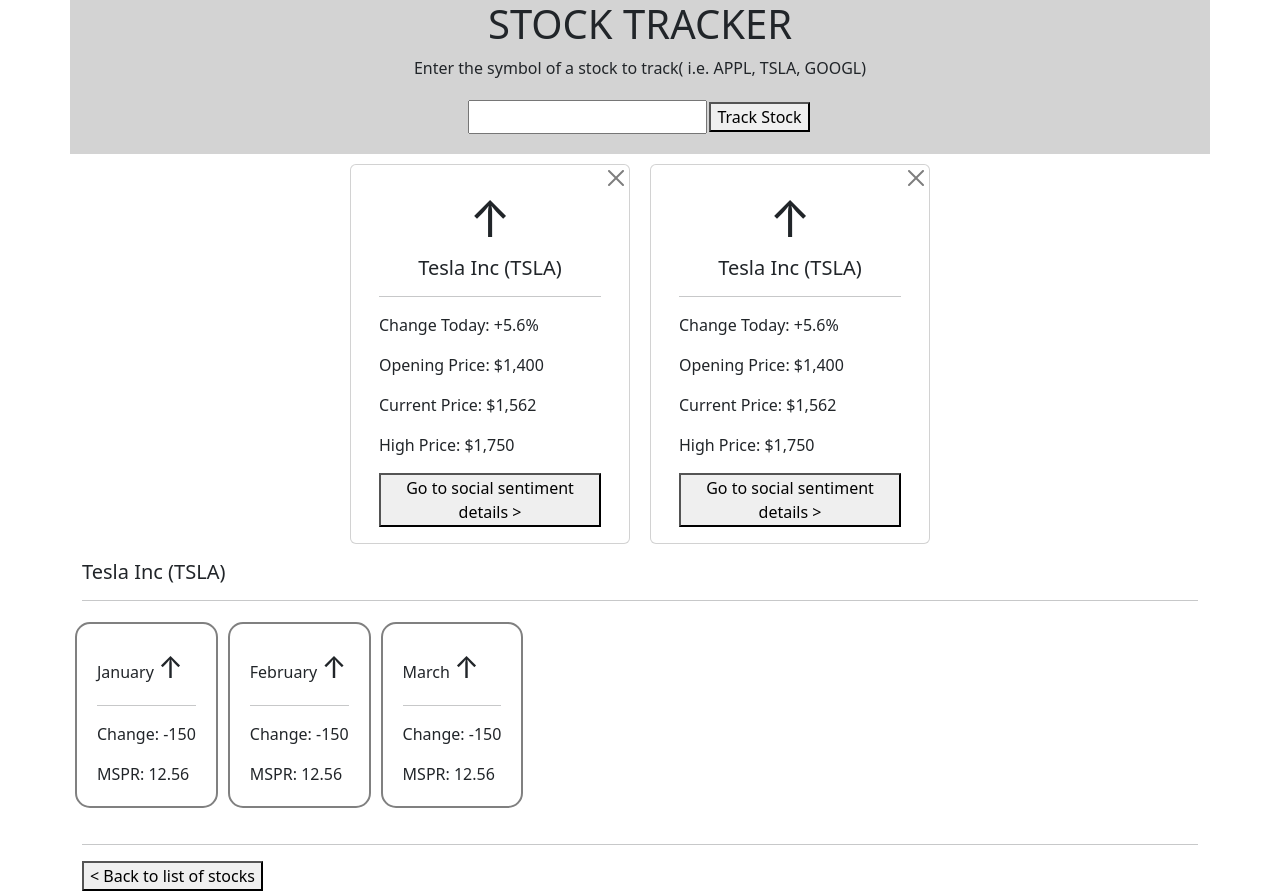
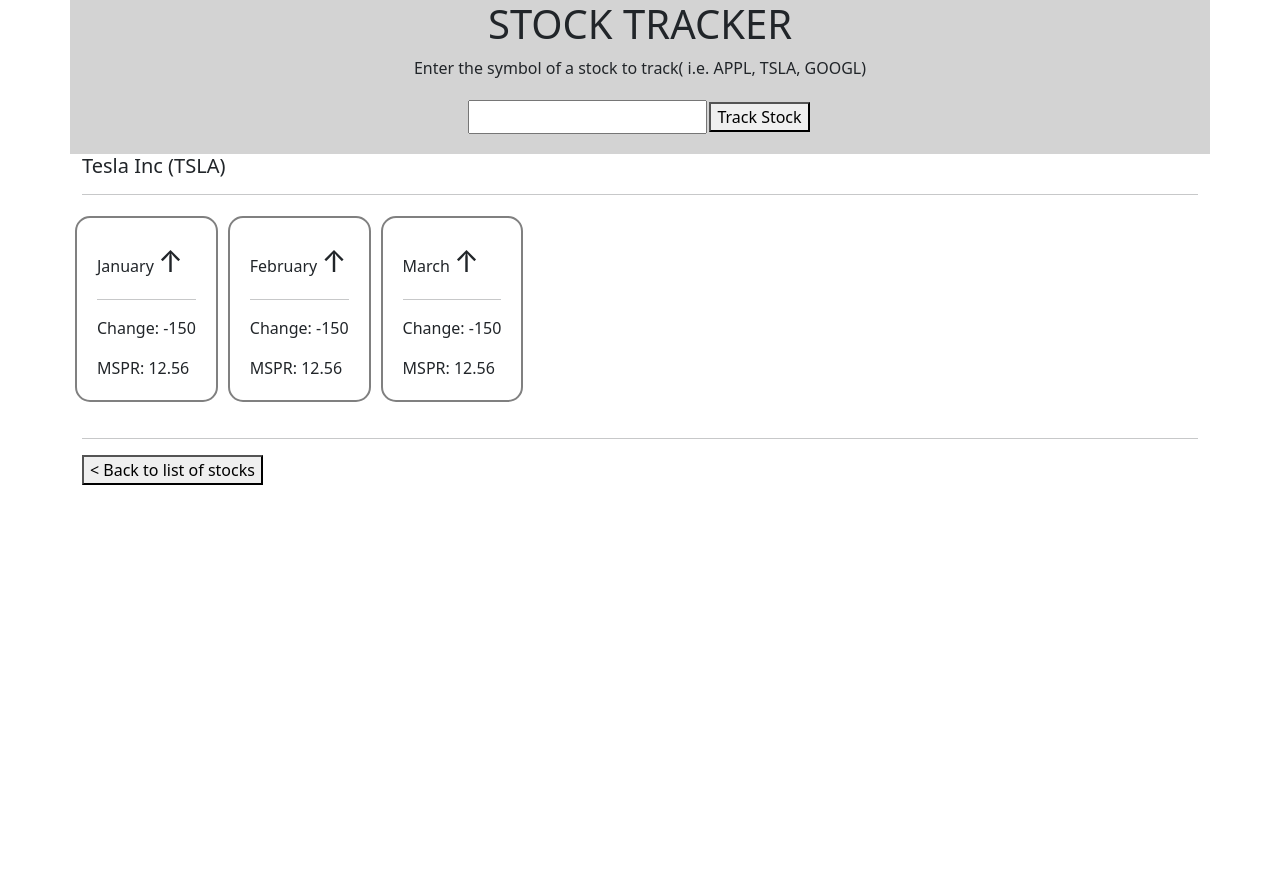
Before and after one commit to Isuama/stock-tracker, an Angular app: page / in a window 1280 px wide. After the commit the page ends 800 px from the top, so only its background shows below. Built offline with nearby package versions, Linux system fonts and the light colour scheme.

Commit message:
daily changes

```diff
--- a/angular.json
+++ b/angular.json
@@ -17,7 +17,7 @@
             "index": "src/index.html",
             "main": "src/main.ts",
             "polyfills": "src/polyfills.ts",
-            "tsConfig": "src/tsconfig.app.json",
+            "tsConfig": "tsconfig.json",
             "assets": ["src/favicon.ico", "src/assets"],
             "styles": ["src/styles.css"],
             "scripts": []
--- /dev/null
+++ b/src/app/app.globals.ts
@@ -0,0 +1,8 @@
+import { Injectable } from "@angular/core";
+
+@Injectable()
+export class Globals {
+  finnhubToken: string = "bu4f8kn48v6uehqi3cqg";
+  finnhunCompanyBySymbolURL: string = "https://finnhub.io/api/v1/search?q=";
+  finnhubQuoteBySymbolURL: string = "https://finnhub.io/api/v1/quote?symbol=";
+}
--- a/src/app/stock/quote/quote.component.html
+++ b/src/app/stock/quote/quote.component.html
@@ -1,5 +1,9 @@
 <div class="row d-flex justify-content-center">
-  <div class="card mb-3" style="max-width: 280px; margin: 10px">
+  <div
+    class="card mb-3"
+    style="max-width: 280px; margin: 10px"
+    *ngFor="let quote of quotes"
+  >
     <button
       type="button"
       class="btn-close close close-button"
@@ -8,43 +12,21 @@
     <div class="row no-gutters">
       <div class="col-md-12">
         <div class="card-body">
-          <span class="d-flex justify-content-center" style="font-size:50px;"
-            >&#8593;</span
-          >
+          <span class="d-flex justify-content-center" style="font-size: 50px">
+            {{ quote.percentChange > 0 ? "&#8593;" : "&#8595;" }}
+          </span>
           <h5 class="card-title d-flex justify-content-center">
-            Tesla Inc (TSLA)
+            {{ quote.name }} ({{ quote.symbol }})
           </h5>
           <hr />
-          <p class="card-text">Change Today: +5.6%</p>
-          <p class="card-text">Opening Price: $1,400</p>
-          <p class="card-text">Current Price: $1,562</p>
-          <p class="card-text">High Price: $1,750</p>
-          <button class="btn-default">Go to social sentiment details ></button>
-        </div>
-      </div>
-    </div>
-  </div>
-
-  <div class="card mb-3" style="max-width: 280px; margin: 10px">
-    <button
-      type="button"
-      class="btn-close close close-button"
-      aria-label="Close"
-    ></button>
-    <div class="row no-gutters">
-      <div class="col-md-12">
-        <div class="card-body">
-          <span class="d-flex justify-content-center" style="font-size:50px;"
-            >&#8593;</span
-          >
-          <h5 class="card-title d-flex justify-content-center">
-            Tesla Inc (TSLA)
-          </h5>
-          <hr />
-          <p class="card-text">Change Today: +5.6%</p>
-          <p class="card-text">Opening Price: $1,400</p>
-          <p class="card-text">Current Price: $1,562</p>
-          <p class="card-text">High Price: $1,750</p>
+          <p class="card-text">Change Today: {{ quote.percentChange }}%</p>
+          <p class="card-text">
+            Opening Price: {{ quote.openingPrice | currency }}
+          </p>
+          <p class="card-text">
+            Current Price: {{ quote.currentPrice | currency }}
+          </p>
+          <p class="card-text">High Price: {{ quote.highPrice | currency }}</p>
           <button class="btn-default">Go to social sentiment details ></button>
         </div>
       </div>
--- a/src/app/stock/quote/quote.component.ts
+++ b/src/app/stock/quote/quote.component.ts
@@ -1,10 +1,17 @@
-import { Component, OnInit } from '@angular/core';
+import { Component, OnInit } from "@angular/core";
+import { Quote } from "../stock.model";
 
 @Component({
-  selector: 'app-stock-quote',
-  templateUrl: './quote.component.html',
-  styleUrls: ['./quote.component.css'],
+  selector: "app-stock-quote",
+  templateUrl: "./quote.component.html",
+  styleUrls: ["./quote.component.css"],
 })
-export class QutoeComponent implements OnInit {
+export class QuoteComponent implements OnInit {
+  public quotes: Quote[];
+  //   new Quote("TESLA INC", "TSLA", 4.74, 304.42, 299.68, 305.49, 300.72),
+  //   new Quote("APPLE INC", "APPL", -2.5, 202.12, 199.68, 375.89, 100.72),
+  // ];
+
   ngOnInit(): void {}
+  //getQuote(symbol: string) {}
 }
--- a/src/app/stock/stock.service.ts
+++ b/src/app/stock/stock.service.ts
@@ -1,34 +1,54 @@
-import { Injectable } from '@angular/core';
-import { HttpClient } from '@angular/common/http';
-import { Observable } from 'rxjs';
-import { Company } from './stock.model';
-import { map } from 'rxjs/operators';
+import { Injectable } from "@angular/core";
+import { HttpClient } from "@angular/common/http";
+import { Observable } from "rxjs";
+import { Company } from "./stock.model";
+import { map } from "rxjs/operators";
+import { observableToBeFn } from "rxjs/internal/testing/TestScheduler";
+import { Globals } from "../app.globals";
 
 @Injectable({
-  providedIn: 'root',
+  providedIn: "root",
 })
 export class StockService {
-  dataURL: string =
-    'https://finnhub.io/api/v1/search?q=TSLA&token=bu4f8kn48v6uehqi3cqg';
-  constructor(private httpClient: HttpClient) {}
+  token: string = "bu4f8kn48v6uehqi3cqg";
+  constructor(private globals: Globals) {}
 
-  getCompany(): Observable<any> {
+  // getCompany(symbol: string): Observable<any> {
+  //   return this.httpClient
+  //     .get(
+  //       "https://finnhub.io/api/v1/search?q=" + symbol + "&token=" + this.token
+  //     )
+  //     .pipe(
+  //       map((response) => {
+  //         return response["result"].filter((data) => {
+  //           return data.symbol === symbol;
+  //         });
+  //       })
+  //     );
+  // }
+
+  getCompany(symbol: string): Observable<any> {
     return this.httpClient
-      .get('https://finnhub.io/api/v1/search?q=TSLA&token=bu4f8kn48v6uehqi3cqg')
+      .get(
+        "https://finnhub.io/api/v1/search?q=" + symbol + "&token=" + this.token
+      )
       .pipe(
-        map((spots) => {
-          return spots['result'].filter((spot) => {
-            return spot.symbol === 'TSLA';
+        map((response) => {
+          return response["result"].filter((data) => {
+            return data.symbol === symbol;
           });
         })
       );
   }
-  //   // .pipe(
-  //   //   map((company) => {
-  //   //     return company.filter((c) => c.symbol == "APPL");
-  //   //   })
-  //   // );
-  // }
+
+  getQuote(symbol: string): Observable<any> {
+    return this.httpClient.get(
+      "https://finnhub.io/api/v1/quote?symbol=" +
+        symbol +
+        "&token=" +
+        this.token
+    );
+  }
 }
 
 // quote: "https://finnhub.io/api/v1/quote?symbol=AAPL&token=bu4f8kn48v6uehqi3cqg"
--- a/src/app/stock/tracker/tracker.component.html
+++ b/src/app/stock/tracker/tracker.component.html
@@ -5,8 +5,13 @@
   </div>
   <form>
     <div class="form-inline d-flex justify-content-center" style="margin: 4px">
-      <input type="text" id="symbol" />
-      <button class="btn-default" style="margin: 2px" (click)="onTrackStock()">
+      <input type="text" id="symbol" #symbol />
+      <button
+        class="btn-default"
+        style="margin: 2px"
+        (click)="onTrackStock(symbol.value)"
+        (input)="symbol.value = symbol.value.toUpperCase()"
+      >
         Track Stock
       </button>
     </div>
--- a/src/app/stock/tracker/tracker.component.ts
+++ b/src/app/stock/tracker/tracker.component.ts
@@ -1,25 +1,58 @@
-import { Component } from '@angular/core';
+import { Component } from "@angular/core";
 
-import { OnInit } from '@angular/core';
-import { FormGroup } from '@angular/forms';
-import { Observable } from 'rxjs';
+import { OnInit } from "@angular/core";
+import { FormGroup } from "@angular/forms";
+import { Observable } from "rxjs";
 
-import { Company } from '../stock.model';
-import { StockService } from '../stock.service';
+import { Company, Quote } from "../stock.model";
+import { StockService } from "../stock.service";
+import { Subject } from "rxjs";
 
 @Component({
-  selector: 'app-stock-tracker',
-  templateUrl: './tracker.component.html',
-  styleUrls: ['./tracker.component.css'],
+  selector: "app-stock-tracker",
+  templateUrl: "./tracker.component.html",
+  styleUrls: ["./tracker.component.css"],
 })
 export class TrackerComponent implements OnInit {
-  company: Company[] | undefined;
-  private items: Observable<Company[]>;
+  company: Company | undefined;
+  quote: Quote | undefined;
+  quoteChanged = new Subject<Quote[]>();
+
+  public quotes = [];
+  //  public quotes = [
+  //new Quote("TESLA INC", "TSLA", 4.74, 304.42, 299.68, 305.49),
+  //  new Quote("APPLE INC", "APPL", -2.5, 202.12, 199.68, 375.89),
+  //];
+
   constructor(private stockService: StockService) {}
-  ngOnInit(): void {
-    debugger;
+  ngOnInit(): void {}
+  onTrackStock(symbol: string) {
+    this.stockService.getCompany(symbol).subscribe((response) => {
+      this.company = response[0];
+      // /let x = this.company.length;
+    });
+    console.log("got comp", this.company);
+    console.log("entered al is:", symbol);
+
+    //get quote details
+    this.stockService.getQuote(symbol).subscribe((response) => {
+      this.quote = {
+        compName: this.company?.description,
+        compSymbol: this.company?.symbol,
+        changeToday: response.d,
+        currentPrice: response.c,
+        openingPrice: response.o,
+        highPrice: response.h,
+      };
+
+      this.addQuote(this.quote);
+      console.log("qt is", this.quote);
+      console.log(response);
+    });
   }
-  onTrackStock() {
-    this.stockService.getCompany().subscribe(console.log);
+
+  addQuote(quoteToAdd: Quote) {
+    this.quotes.push(quoteToAdd);
+    this.quoteChanged.next(this.quotes.slice());
   }
 }
```
Also changed, not shown: src/app/app.module.ts (+13 -10 lines), src/app/interceptors/http-interceptor.service.ts (added, +22 -0 lines), src/app/stock/stock.model.ts (+35 -9 lines).
